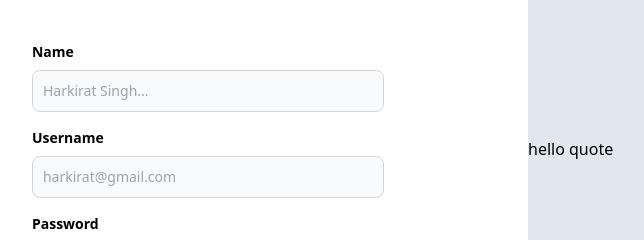
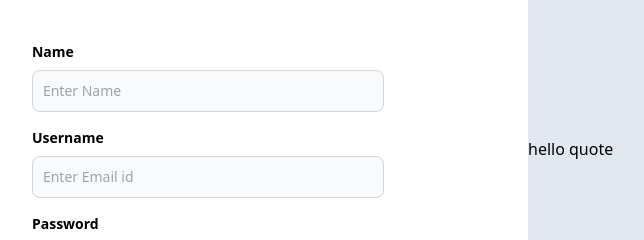
Before and after one commit to jaiks-in/blog-app, a React (Vite) app in the folder frontend/: page /signup in a window 1280 px wide. Shown: the part 251-491 px from the top of the page, without its empty margins (112-756 px from the left). Built offline with nearby package versions, Linux system fonts and the light colour scheme.

Commit message:
updated frontend & backend

```diff
--- a/frontend/src/components/Auth.tsx
+++ b/frontend/src/components/Auth.tsx
@@ -39,13 +39,13 @@ export const Auth = ({ type }: { type: "signup" | "signin" }) => {
                     </div>
                 </div>
                 <div className="pt-8">
-                    {type === "signup" ? <LabelledInput label="Name" placeholder="Harkirat Singh..." onChange={(e) => {
+                    {type === "signup" ? <LabelledInput label="Name" placeholder="Enter Name" onChange={(e) => {
                         setPostInputs({
                             ...postInputs,
                             name: e.target.value
                         })
                     }} /> : null}
-                    <LabelledInput label="Username" placeholder="harkirat@gmail.com" onChange={(e) => {
+                    <LabelledInput label="Username" placeholder="Enter Email id" onChange={(e) => {
                         setPostInputs({
                             ...postInputs,
                             username: e.target.value
```
